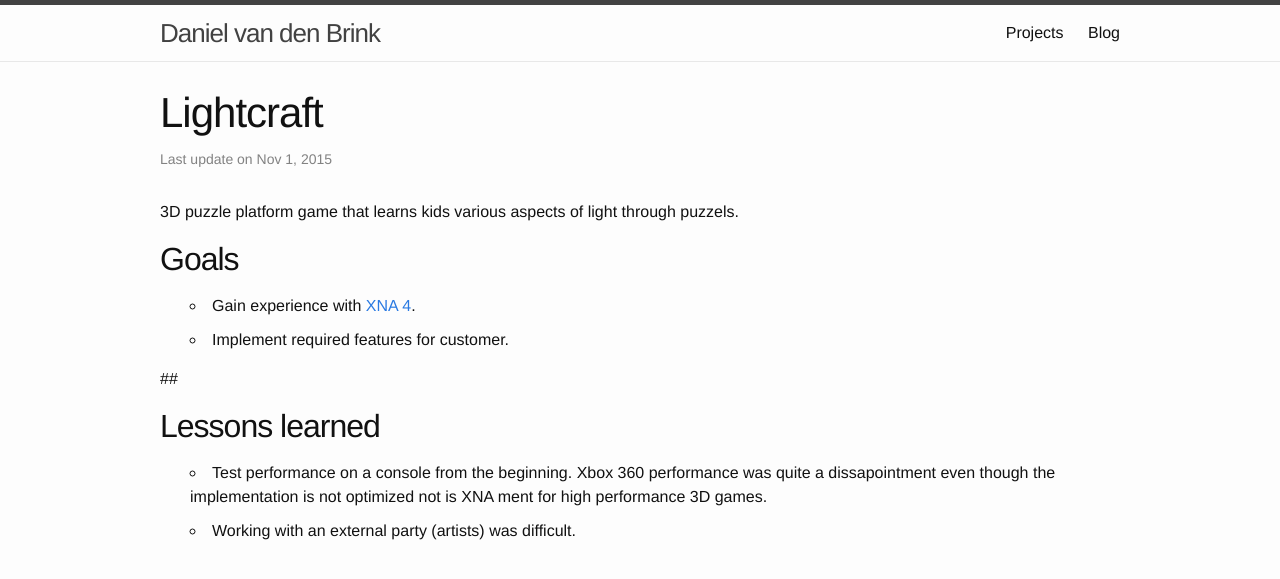
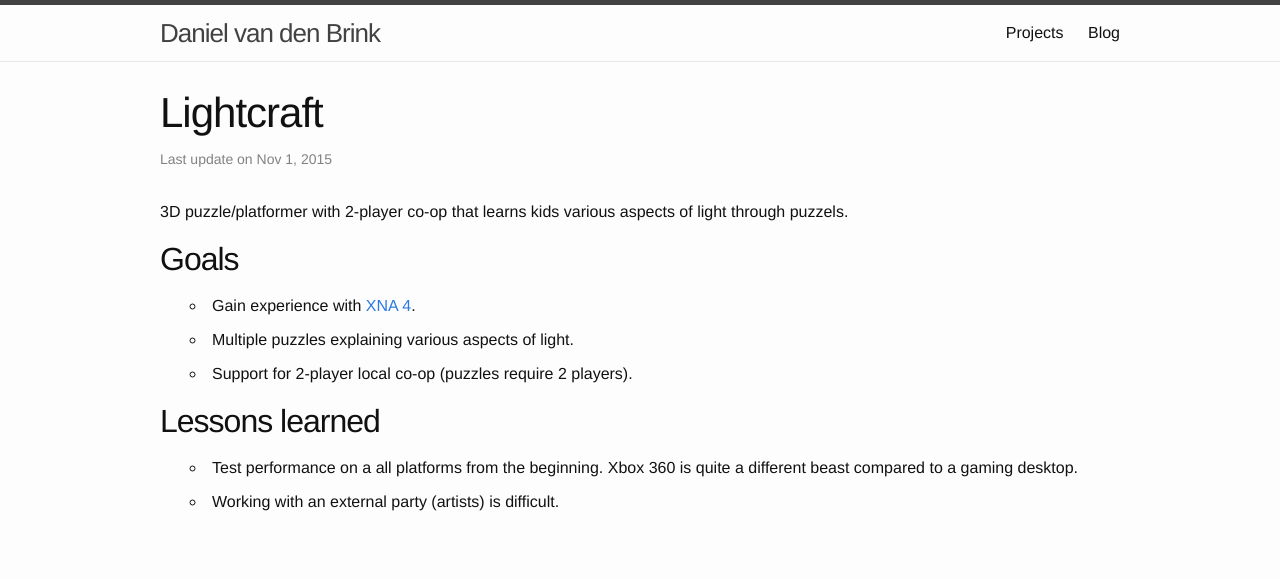
Before and after one commit to dvdbrink/dvdbrink.github.io, a Jekyll site: the page built from _posts/project/2015-11-01-lightcraft.md, in a window 1280 px wide. Shown: the top 579 px of the page. Built offline with Jekyll 4.4.1, drawn with Linux system fonts in a browser that asks for light colours.

Commit message:
Update content

```diff
--- a/_posts/project/2015-11-01-lightcraft.md
+++ b/_posts/project/2015-11-01-lightcraft.md
@@ -1,20 +1,22 @@
 ---
 layout: project
 title: Lightcraft
-summary: 3D puzzle platform game that learns kids various aspects of light through puzzels.
+summary: 3D puzzle/platformer with 2-player co-op that learns kids various aspects of light through puzzels.
 status: done
 images:
  - lightcraft-world.png
+ - lightcraft-world2.png
+ - lightcraft-puzzle.png
+ - lightcraft-puzzle2.png
 categories: project
-tags: c# xna 3d platformer puzzle platform game
+tags: c# xna 3d platformer puzzle coop xbox360
 ---
 
 ## Goals
 * Gain experience with [XNA 4](https://en.wikipedia.org/wiki/Microsoft_XNA).
-* Implement required features for customer.
-
-##
+* Multiple puzzles explaining various aspects of light.
+* Support for 2-player local co-op (puzzles require 2 players).
 
 ## Lessons learned
-* Test performance on a console from the beginning. Xbox 360 performance was quite a dissapointment even though the implementation is not optimized not is XNA ment for high performance 3D games.
-* Working with an external party (artists) was difficult.
+* Test performance on a all platforms from the beginning. Xbox 360 is quite a different beast compared to a gaming desktop.
+* Working with an external party (artists) is difficult.
```
Also changed, not shown: _posts/project/2015-11-01-chip8.md (+2 -0 lines), _posts/project/2015-11-01-grapple.md (+1 -0 lines), _posts/project/2015-11-01-procedural.md (+1 -0 lines), _posts/project/2015-11-01-webchat.md (+2 -1 lines).
